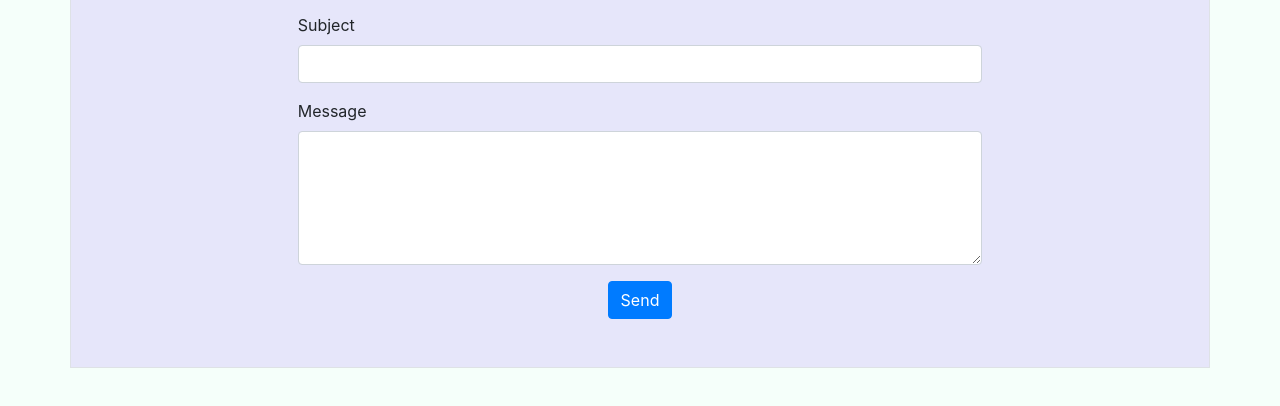
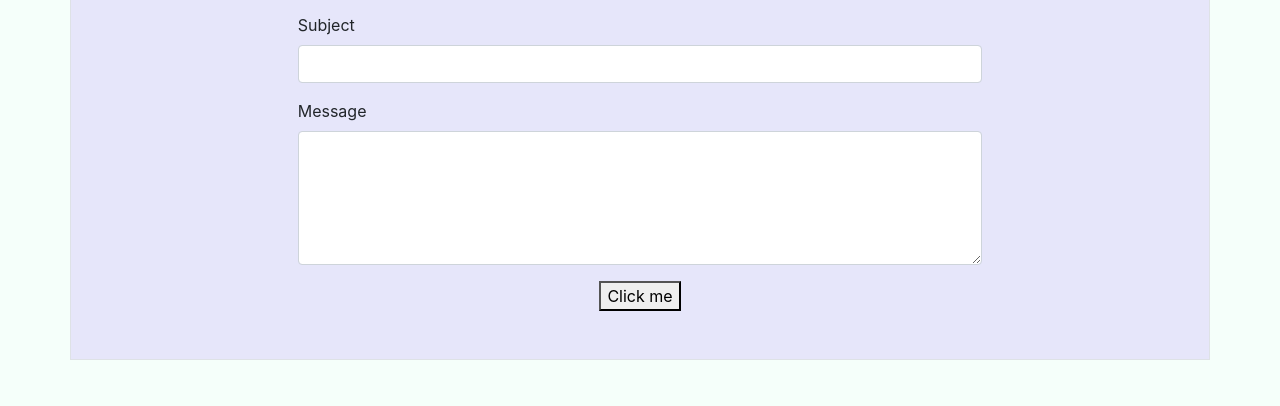
Before and after one commit to elissasimons/homework_02, a plain HTML site: page contact.html in a window 1280 px wide. Shown: the part 282-688 px from the top of the page. Drawn offline with nearby package versions, Linux system fonts and the light colour scheme.

Commit message:
Updated submit button

```diff
--- a/contact.html
+++ b/contact.html
@@ -62,7 +62,7 @@
                   <textarea class="form-control" id="inputMessage" rows="5" required></textarea>
                 </div>
                 <div class="text-center">
-                  <button type="submit" class="btn btn-primary"></i> Send</button>
+                  <button type="submit" formaction="contact.html">Click me</button>
                 </div>
               </form>
             </div>
```
